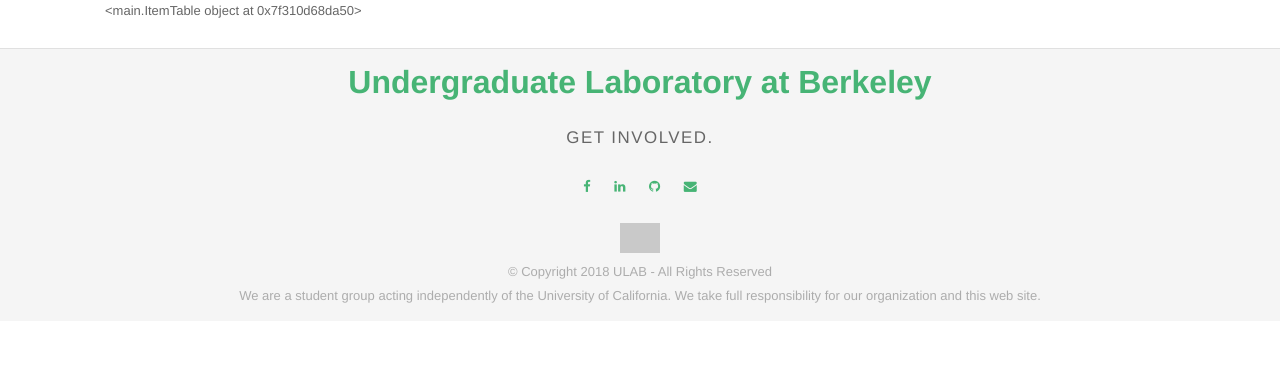
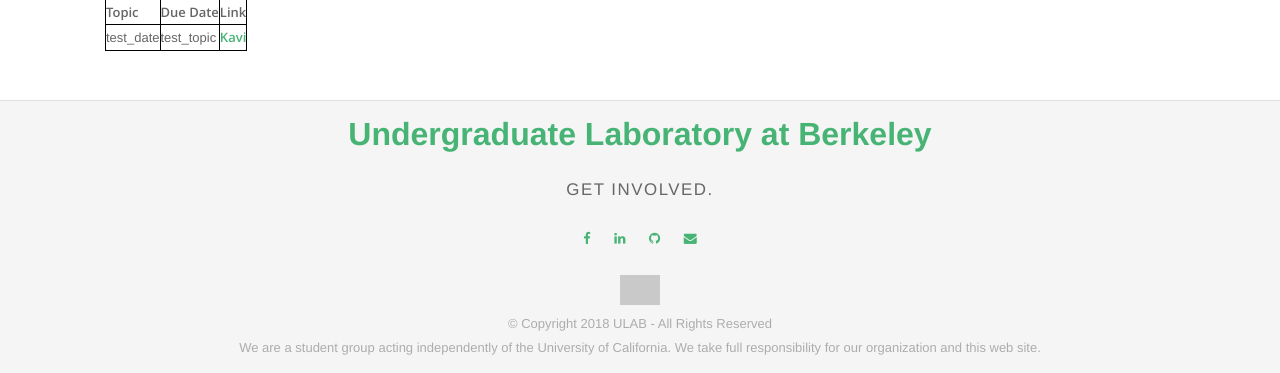
Before and after one commit to undergrad-lab-at-berkeley/website, a Flask app: page /labs/physics in a window 1280 px wide. Shown: the part 2075-2448 px from the top of the page. Before the commit the page ends 2378 px from the top, so only its background shows below. Run offline with Flask 2, Linux system fonts and the light colour scheme; some libraries are stand-ins or nearby versions; some web fonts are replaced; grey boxes are pictures that could not be loaded.

Commit message:
added basic table and link……TODO: add this to doc

```diff
--- a/content.py
+++ b/content.py
@@ -91,7 +91,7 @@ labs = {
                     "rows": [
                         {
                             "col": ["test_date", "test_topic"],
-                            "link": "google.com",
+                            "link": "https://google.com",
                         },
                     ],
                 },
--- a/main.py
+++ b/main.py
@@ -20,19 +20,19 @@ for member in members:
     if not members[member]['img']:
         members[member]['img'] = 'img/logos/logo_general.png'
 
-#Making the table
-# Declare your table
-class ItemTable(Table):
-    due_date = Col('Due Date')
-    topic = Col('Topic')
-    link = LinkCol("Link", 'single_item')
-
-# Get some objects
-class Item(object):
-    def __init__(self, due_date, topic, link):
-        self.due_date = due_date
-        self.topic = topic
-        self.link = link
+# #Making the table
+# # Declare your table
+# class ItemTable(Table):
+#     due_date = Col('Due Date')
+#     topic = Col('Topic')
+#     link = LinkCol("Link", 'single_item')
+#
+# # Get some objects
+# class Item(object):
+#     def __init__(self, due_date, topic, link):
+#         self.due_date = due_date
+#         self.topic = topic
+#         self.link = link
 
 
 
@@ -44,16 +44,16 @@ def labs():
 @app.route("/labs/<name>")
 def lab(name=None):
     if name in content.labs.keys():
-        if "table" in content.labs[name]["content"]:
-            items = [Item('Name1', 'Description1', 'google.com'),
-            Item('Name2', 'Description2', 'google.com'),
-            Item('Name3', 'Description3', 'google.com')]
-            # Or, equivalently, some dicts
-            items = [dict(name='Name1', description='Description1'),
-            dict(name='Name2', description='Description2'),
-            dict(name='Name3', description='Description3')]
-            table = ItemTable(items)
-            return render_template("lab.html", lab=content.labs[name], members=members, table=table)
+        # if "table" in content.labs[name]["content"]:
+        #     items = [Item('Name1', 'Description1', 'google.com'),
+        #     Item('Name2', 'Description2', 'google.com'),
+        #     Item('Name3', 'Description3', 'google.com')]
+        #     # Or, equivalently, some dicts
+        #     items = [dict(name='Name1', description='Description1'),
+        #     dict(name='Name2', description='Description2'),
+        #     dict(name='Name3', description='Description3')]
+        #     table = ItemTable(items)
+        #     return render_template("lab.html", lab=content.labs[name], members=members, table=table)
 
         return render_template("lab.html", lab=content.labs[name], members=members)
     else:
--- a/templates/lab.html
+++ b/templates/lab.html
@@ -60,7 +60,20 @@
 
         {%if lab['content']['table']%}
         <div class="schedule-table">
-          {{table}}
+            <table>
+              <tr>
+                <th>Topic</th>
+                <th>Due Date</th>
+                <th>Link</th>
+                {% for row in lab['content']['table']['rows']%}
+                <tr>
+                  <td>{{row['col'][0]}}</td>
+                  <td>{{row['col'][1]}}</td>
+                  <td> <a href={{row['link']}}> Kavi </a></td>
+                </tr>
+                {% endfor %}
+              </tr>
+            </table>
 
         </div>
         {%endif%}
@@ -94,7 +107,7 @@
       border-radius: 50%;
     }
     table, th, td {
-  border: 1px solid black;
+       border: 1px solid black;
   }
   </style>
 {% endblock %}
```
